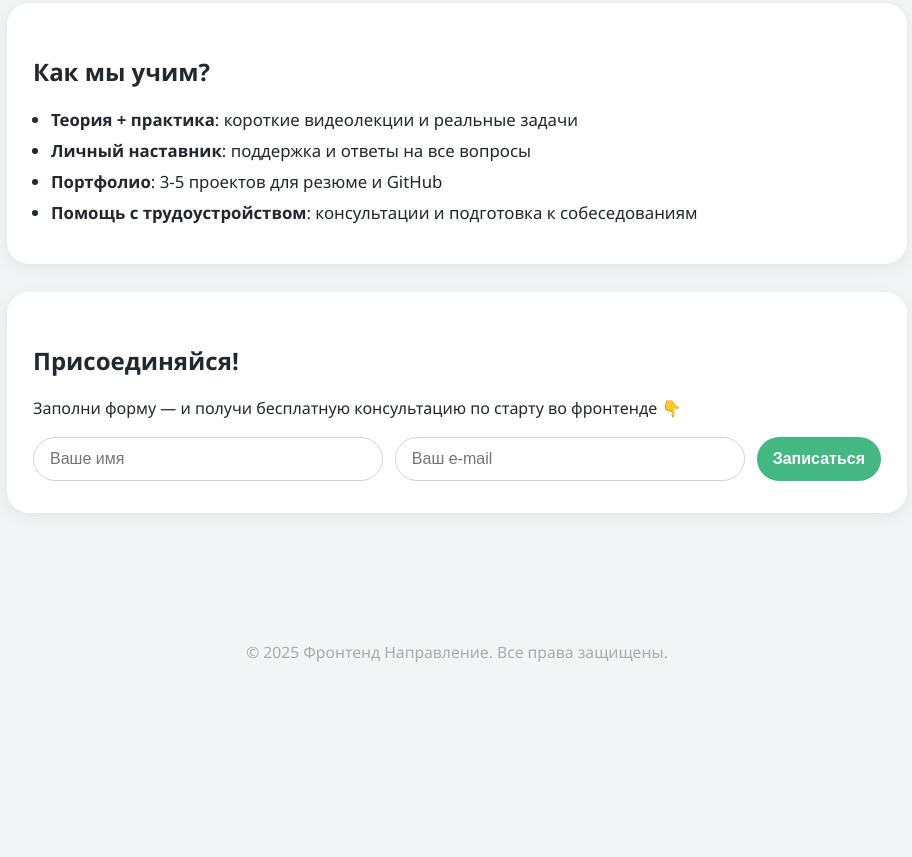
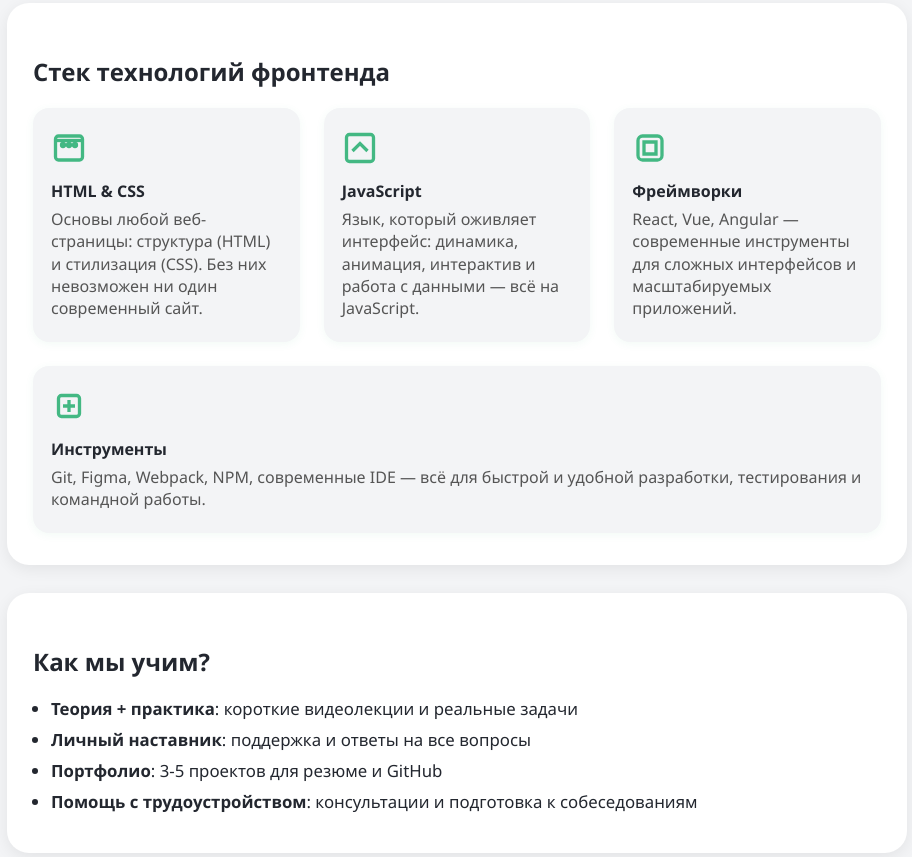
Before and after one commit to buzhinin4/gitbase, a plain HTML site: page index.html in a window 1280 px wide. Shown: the part 1447-2304 px from the top of the page, without its empty margins (183-1095 px from the left). Before the commit the page ends 2124 px from the top, so only its background shows below. Drawn offline with Linux system fonts and the light colour scheme.

Commit message:
Add block about stack

```diff
--- a/index.html
+++ b/index.html
@@ -153,6 +153,78 @@
         </div>
       </section>
       <section>
+        <h2>Стек технологий фронтенда</h2>
+        <div class="features">
+          <div class="feature-card">
+            <svg
+              fill="none"
+              stroke="currentColor"
+              stroke-width="2.2"
+              viewBox="0 0 24 24"
+            >
+              <rect x="3" y="4" width="18" height="16" rx="2" />
+              <path d="M4 7h16" />
+              <circle cx="8" cy="10" r="1" />
+              <circle cx="12" cy="10" r="1" />
+              <circle cx="16" cy="10" r="1" />
+            </svg>
+            <div class="feature-title">HTML & CSS</div>
+            <div class="feature-desc">
+              Основы любой веб-страницы: структура (HTML) и стилизация (CSS).
+              Без них невозможен ни один современный сайт.
+            </div>
+          </div>
+          <div class="feature-card">
+            <svg
+              fill="none"
+              stroke="currentColor"
+              stroke-width="2.2"
+              viewBox="0 0 24 24"
+            >
+              <rect x="3" y="3" width="18" height="18" rx="2" />
+              <path d="M7 14l5-5 5 5" />
+            </svg>
+            <div class="feature-title">JavaScript</div>
+            <div class="feature-desc">
+              Язык, который оживляет интерфейс: динамика, анимация, интерактив и
+              работа с данными — всё на JavaScript.
+            </div>
+          </div>
+          <div class="feature-card">
+            <svg
+              fill="none"
+              stroke="currentColor"
+              stroke-width="2.2"
+              viewBox="0 0 24 24"
+            >
+              <rect x="4" y="4" width="16" height="16" rx="3" />
+              <path d="M8 8h8v8H8z" />
+            </svg>
+            <div class="feature-title">Фреймворки</div>
+            <div class="feature-desc">
+              React, Vue, Angular — современные инструменты для сложных
+              интерфейсов и масштабируемых приложений.
+            </div>
+          </div>
+          <div class="feature-card">
+            <svg
+              fill="none"
+              stroke="currentColor"
+              stroke-width="2.2"
+              viewBox="0 0 24 24"
+            >
+              <rect x="5" y="5" width="14" height="14" rx="2" />
+              <path d="M8 12h8M12 8v8" />
+            </svg>
+            <div class="feature-title">Инструменты</div>
+            <div class="feature-desc">
+              Git, Figma, Webpack, NPM, современные IDE — всё для быстрой и
+              удобной разработки, тестирования и командной работы.
+            </div>
+          </div>
+        </div>
+      </section>
+      <section>
         <h2>Как мы учим?</h2>
         <ul class="steps-list">
           <li>
```
